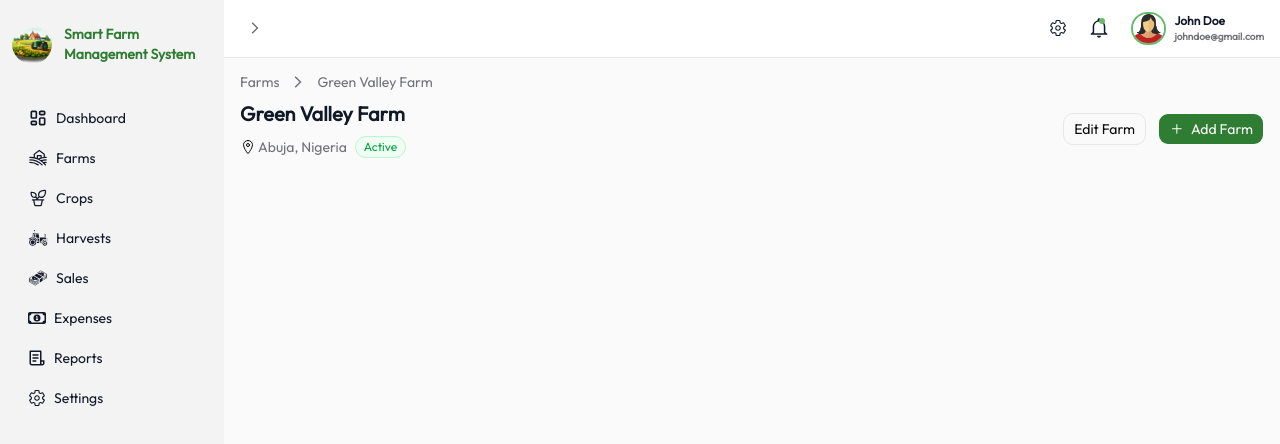
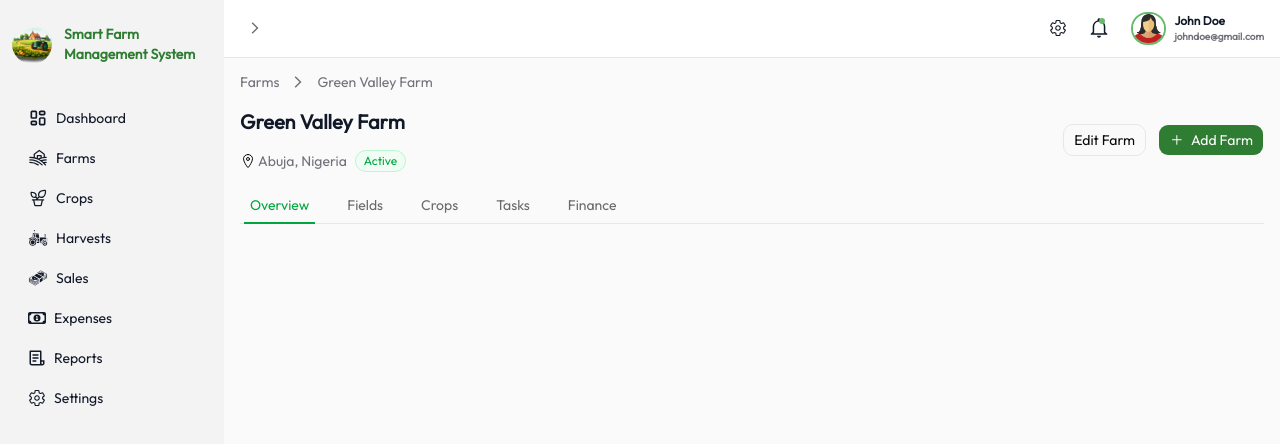
Before and after one commit to Happiesamuel/smart-farm-management, a Next.js app: page /farms/1 in a window 1280 px wide. Shown: the top 444 px of the page. Built offline with nearby package versions, Linux system fonts and the light colour scheme.

Commit message:
finshed overview tab

```diff
--- a/app/(user)/farms/[farmId]/page.tsx
+++ b/app/(user)/farms/[farmId]/page.tsx
@@ -1,9 +1,11 @@
 import FarmIdHeader from "@/components/farm/FarmIdHeader";
+import FarmTab from "@/components/farm/FarmTab";
 
 export default function page() {
   return (
     <div className="pt-18 px-2 sm:px-4">
       <FarmIdHeader />
+      <FarmTab />
     </div>
   );
 }
--- a/components/farm/FarmIdHeader.tsx
+++ b/components/farm/FarmIdHeader.tsx
@@ -6,7 +6,7 @@
 import { MdArrowForwardIos } from "react-icons/md";
 export default function FarmIdHeader() {
   return (
-    <div className="space-y-2">
+    <div className="space-y-4">
       <div className=" flex items-center gap-3 text-sm text-zinc-500 font-normal">
         <Link
           className="duration-500 transition-all cursor-pointer hover:text-green-500"
@@ -23,7 +23,7 @@
         </Link>
       </div>
       <div className="flex gap-2 sm:flex-row flex-col sm:items-center justify-between">
-        <div className="space-y-2">
+        <div className="space-y-3.5">
           <h5 className="text-xl text-dark font-semibold">Green Valley Farm</h5>
           <div className="flex items-center gap-2">
             <div className="flex items-center gap-0.5">
--- /dev/null
+++ b/components/farm/FarmOverview.tsx
@@ -0,0 +1,5 @@
+import React from "react";
+
+export default function FarmOverview() {
+  return <div>FarmOverview</div>;
+}
--- /dev/null
+++ b/components/farm/FarmOverviewBoxes.tsx
@@ -0,0 +1,46 @@
+export default function FarmOvervewBoxes() {
+  const stats = [
+    {
+      num: 4,
+      name: "Fields",
+      sub: "Total Fields",
+    },
+    {
+      num: 6,
+      name: "Crops",
+      sub: "Total crops",
+    },
+    {
+      num: 5,
+      name: "Active Tasks",
+      sub: "Pending tasks",
+    },
+    {
+      num: "₦120,000",
+      name: "Revenue",
+      sub: "This month",
+    },
+    {
+      num: "₦70,000",
+      name: "Pofit",
+      sub: "This month",
+    },
+  ];
+
+  return (
+    <div className="py-4">
+      <div className="grid grid-cols-2  sm:grid-cols-2 md:grid-cols-4 lg:grid-cols-5 gap-4">
+        {stats.map((item, i) => (
+          <div
+            key={i}
+            className={`p-5  bg-white  rounded-xl border border-border/80  hover:shadow-sm transition flex sm:flex-row flex-col items-start gap-4`}
+          >
+            <p className="text-sm text-gray-500">{item.name}</p>
+            <h3 className="text-xl font-semibold text-gray-900">{item.num}</h3>
+            <p className="text-sm text-gray-500">{item.sub}</p>
+          </div>
+        ))}
+      </div>
+    </div>
+  );
+}
--- /dev/null
+++ b/components/farm/FarmTab.tsx
@@ -0,0 +1,60 @@
+"use client";
+import { Tabs, TabsList, TabsTrigger } from "@/components/ui/tabs";
+import { usePathname, useRouter, useSearchParams } from "next/navigation";
+import { useState } from "react";
+
+export default function FarmTab() {
+  const tabs = [
+    {
+      name: "Overview",
+      slug: "overview",
+    },
+    {
+      name: "Fields",
+      slug: "fields",
+    },
+    {
+      name: "Crops",
+      slug: "crops",
+    },
+    {
+      name: "Tasks",
+      slug: "tasks",
+    },
+    {
+      name: "Finance",
+      slug: "finance",
+    },
+  ];
+  const router = useRouter();
+  const searchparams = useSearchParams();
+  const [active, setActive] = useState(searchparams.get("tab") || "overview");
+  const pathname = usePathname();
+  function handleClick(slug: string) {
+    const params = new URLSearchParams(searchparams);
+    params.set("tab", slug);
+    router.push(`${pathname}?${params.toString()}`);
+    setActive(slug);
+  }
+  return (
+    <Tabs defaultValue={active} className="py-5">
+      <TabsList
+        variant="line"
+        className="relatve justify-start w-full pb-[6px] border-b border-border"
+      >
+        <div className="space-x-6">
+          {tabs.map((tab) => (
+            <TabsTrigger
+              className={`cursor-pointer pb-1 hover:text-green-600 data-active:text-green-600 after:bg-green-600`}
+              onClick={() => handleClick(tab.slug)}
+              key={tab.slug}
+              value={tab.slug}
+            >
+              {tab.name}
+            </TabsTrigger>
+          ))}
+        </div>
+      </TabsList>
+    </Tabs>
+  );
+}
--- /dev/null
+++ b/components/ui/tabs.tsx
@@ -0,0 +1,90 @@
+"use client";
+
+import * as React from "react";
+import { cva, type VariantProps } from "class-variance-authority";
+import { Tabs as TabsPrimitive } from "radix-ui";
+
+import { cn } from "@/lib/utils";
+
+function Tabs({
+  className,
+  orientation = "horizontal",
+  ...props
+}: React.ComponentProps<typeof TabsPrimitive.Root>) {
+  return (
+    <TabsPrimitive.Root
+      data-slot="tabs"
+      data-orientation={orientation}
+      className={cn(
+        "group/tabs flex gap-2 data-horizontal:flex-col",
+        className,
+      )}
+      {...props}
+    />
+  );
+}
+
+const tabsListVariants = cva(
+  "group/tabs-list inline-flex w-fit items-center justify-center rounded-lg p-[3px] text-muted-foreground group-data-horizontal/tabs:h-8 group-data-vertical/tabs:h-fit group-data-vertical/tabs:flex-col data-[variant=line]:rounded-none",
+  {
+    variants: {
+      variant: {
+        default: "bg-muted",
+        line: "gap-1 bg-transparent",
+      },
+    },
+    defaultVariants: {
+      variant: "default",
+    },
+  },
+);
+
+function TabsList({
+  className,
+  variant = "default",
+  ...props
+}: React.ComponentProps<typeof TabsPrimitive.List> &
+  VariantProps<typeof tabsListVariants>) {
+  return (
+    <TabsPrimitive.List
+      data-slot="tabs-list"
+      data-variant={variant}
+      className={cn(tabsListVariants({ variant }), className)}
+      {...props}
+    />
+  );
+}
+
+function TabsTrigger({
+  className,
+  ...props
+}: React.ComponentProps<typeof TabsPrimitive.Trigger>) {
+  return (
+    <TabsPrimitive.Trigger
+      data-slot="tabs-trigger"
+      className={cn(
+        "relative inline-flex h-[calc(100%-1px)] flex-1 items-center justify-center gap-1.5 rounded-md border border-transparent px-1.5 py-0.5 text-sm font-medium whitespace-nowrap text-foreground/60 transition-all group-data-vertical/tabs:w-full group-data-vertical/tabs:justify-start hover:text-foreground  disabled:pointer-events-none disabled:opacity-50 has-data-[icon=inline-end]:pr-1 has-data-[icon=inline-start]:pl-1 dark:text-muted-foreground dark:hover:text-foreground group-data-[variant=default]/tabs-list:data-active:shadow-sm group-data-[variant=line]/tabs-list:data-active:shadow-none [&_svg]:pointer-events-none [&_svg]:shrink-0 [&_svg:not([class*='size-'])]:size-4",
+        "group-data-[variant=line]/tabs-list:bg-transparent group-data-[variant=line]/tabs-list:data-active:bg-transparent dark:group-data-[variant=line]/tabs-list:data-active:border-transparent dark:group-data-[variant=line]/tabs-list:data-active:bg-transparent",
+        "data-active:bg-background data-active:text-foreground dark:data-active:border-input dark:data-active:bg-input/30 dark:data-active:text-foreground",
+        "after:absolute after:bg-foreground after:opacity-0 after:transition-opacity group-data-horizontal/tabs:after:inset-x-0 group-data-horizontal/tabs:after:bottom-[-5px] group-data-horizontal/tabs:after:h-0.5 group-data-vertical/tabs:after:inset-y-0 group-data-vertical/tabs:after:-right-1 group-data-vertical/tabs:after:w-0.5 group-data-[variant=line]/tabs-list:data-active:after:opacity-100",
+        className,
+      )}
+      {...props}
+    />
+  );
+}
+
+function TabsContent({
+  className,
+  ...props
+}: React.ComponentProps<typeof TabsPrimitive.Content>) {
+  return (
+    <TabsPrimitive.Content
+      data-slot="tabs-content"
+      className={cn("flex-1 text-sm outline-none", className)}
+      {...props}
+    />
+  );
+}
+
+export { Tabs, TabsList, TabsTrigger, TabsContent, tabsListVariants };
```
